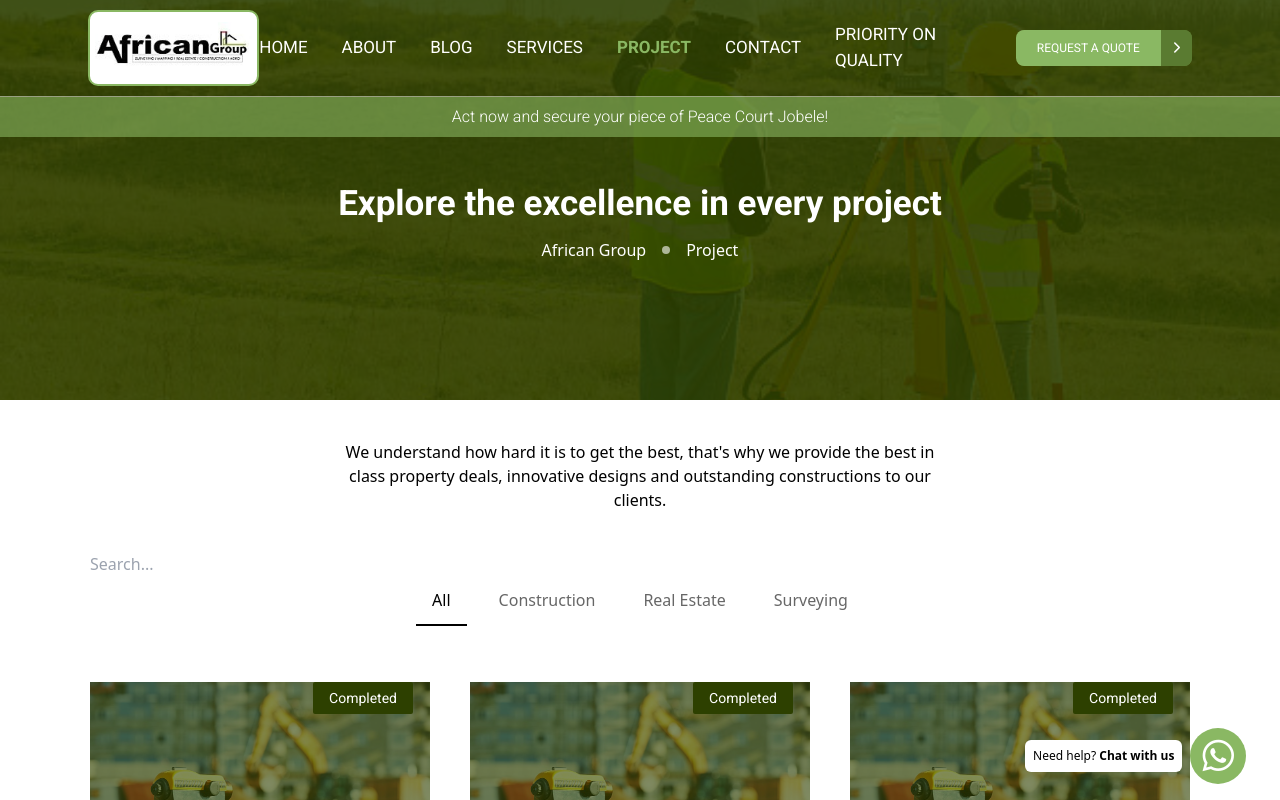
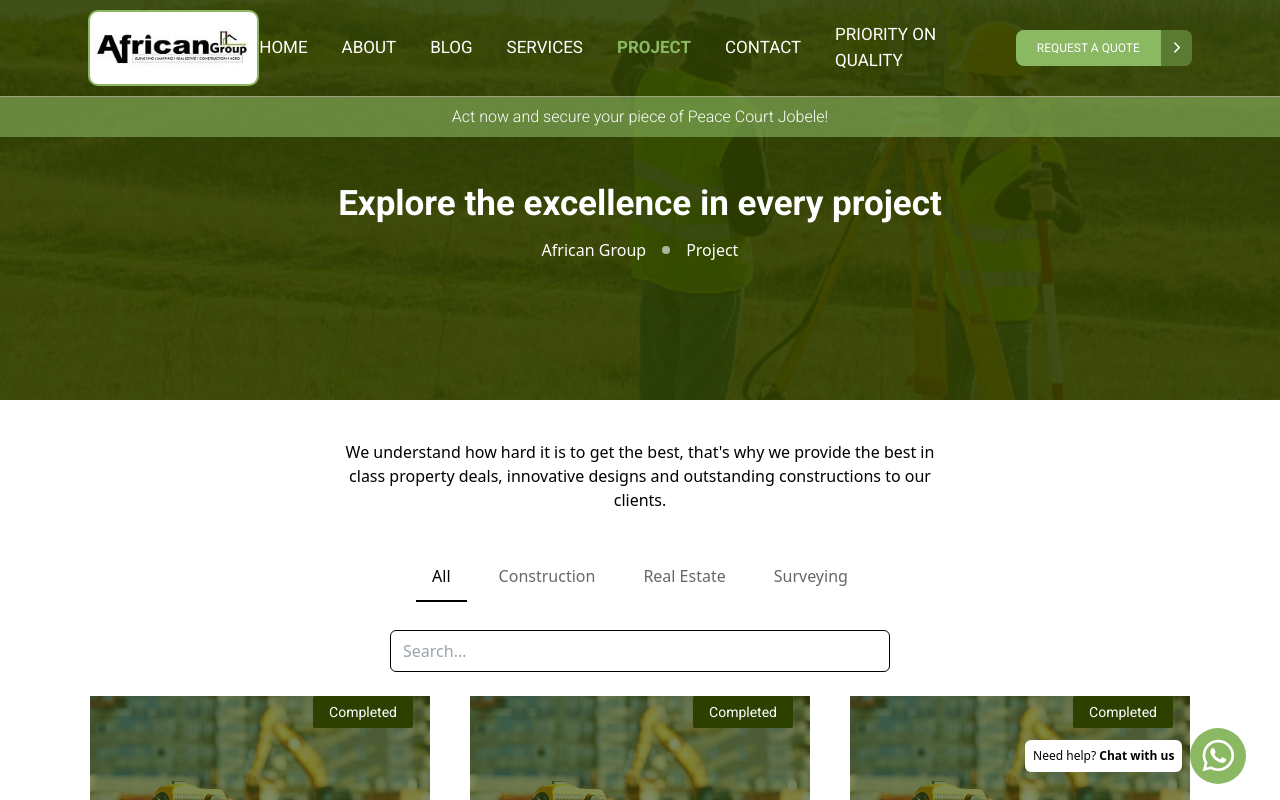
Before and after one commit to Peteru2/AfricanGroup, a React (Vite) app: page /project in a window 1280 px wide. Shown: the top 800 px of the page. Built offline with nearby package versions, Linux system fonts and the light colour scheme; a web font is replaced by a local one.

Commit message:
New Update

```diff
--- a/src/component/ProjectComp/ProjLists.jsx
+++ b/src/component/ProjectComp/ProjLists.jsx
@@ -115,15 +115,8 @@ const ProjList = () => {
                             </motion.div>
 
                     </div>
-                    <div className="search-container">
-                <input
-                    type="text"
-                    placeholder="Search..."
-                    value={searchQuery}
-                    onChange={handleChange}
-                />
-            </div>
-                    <div className="flex justify-center mb-14">
+
+                    <div className="flex justify-center mb-5">
                         <h2 onClick={handleAll} className={`${!construction && !realEstate && !survey?" border-b-2 transition-all duration-300 ease-in-out text-center":" text-black text-opacity-60"} py-3 md:px-4 px-2  md:mx-2 mx-[2px] cursor-pointer  `}>All</h2>
                         <h2 onClick={handleConstruction} className={`${construction?" border-b-2 transition-all duration-300 ease-in-out text-center":" text-black text-opacity-60"} py-3 md:px-4 px-2 md:mx-2 mx-[2px] cursor-pointer    `}>Construction</h2>
                         <h2  onClick={handleRealEstate} className={`${realEstate?" border-b-2 transition-all duration-300 ease-in-out text-center":" text-black text-opacity-60"} py-3 md:px-4 px-2  md:mx-2 mx-[2px] cursor-pointer   `}>Real Estate</h2>
@@ -131,7 +124,18 @@ const ProjList = () => {
 
 
                     </div>
+                    <div className="flex justify-center mb-4 ">
 
+                    <div className="py-2 border-[1px] my-2 rounded-md w-[500px]">
+                <input
+                    type="text"
+                    placeholder="Search..."
+                    value={searchQuery}
+                    onChange={handleChange}
+                    className="w-full outline-none px-3"
+                />
+            </div>
+            </div>
                     <div className={ `${!construction && !realEstate && !survey ? "block" : " hidden"} grid xl:grid-cols-3 md:grid-cols-2 grid-cols-1 gap-10  mb-[30px] font-roboto`}>
                          {
                             filteredData.map((data, index) => {
--- a/src/component/ProjectComp/RealEstate.jsx
+++ b/src/component/ProjectComp/RealEstate.jsx
@@ -10,7 +10,6 @@ const RealEstate = () => {
         <>
         <section>
         <div className="grid xl:grid-cols-3 md:grid-cols-2 grid-cols-1 gap-10  mb-[30px] font-roboto">
-
         {
                             randomProjects.map((data, index) => {
                                 return(
@@ -40,7 +39,6 @@ style={{ 'maxWidth': '100%', 'height': 'auto', position: 'relative' }}>
     </div>
     <Link to={`/project/real-estate/${data.titleParam}`} className=''>
     <div className="absolute inset-1 px-10 flex justify-center items-center]">
-
          <div className="flex absolute bottom-[-4px] left-[-4px]  opacity-0  group-hover:opacity-100 transition ease-in-out  duration-500">
                     <h1 className="h-3 w-3 bg-private"></h1>
         </div>
--- /dev/null
+++ b/src/component/ProjectComp/SearchFilter.jsx
@@ -0,0 +1,33 @@
+import React, { useState, useEffect } from 'react';
+import { filterData } from "../utils/index"
+
+const SearchFilter = ({ data }) => {
+    const [searchQuery, setSearchQuery] = useState('');
+    const [filteredData, setFilteredData] = useState(data);
+
+    useEffect(() => {
+        if (searchQuery.trim() !== "") {
+            const filtered = filterData(data, searchQuery);
+            setFilteredData(filtered);
+        } else {
+            setFilteredData(data);
+        }
+    }, [searchQuery, data]);
+
+    const handleChange = (event) => {
+        setSearchQuery(event.target.value);
+    };
+
+    return (
+        <div className="search-container">
+            <input
+                type="text"
+                placeholder="Search..."
+                value={searchQuery}
+                onChange={handleChange}
+            />
+        </div>
+    );
+};
+
+export default SearchFilter ;
--- /dev/null
+++ b/src/component/utils/index.jsx
@@ -0,0 +1,12 @@
+export const filterData = (data, searchQuery) => {
+    return data.filter((item) => {
+        const { title, serviceType, category, location } = item;
+        const searchText = searchQuery.toLowerCase();
+        return (
+            title && title.toLowerCase().includes(searchText) ||
+            serviceType && serviceType.toLowerCase().includes(searchText) ||
+            category && category.toLowerCase().includes(searchText) ||
+            location && location.toLowerCase().includes(searchText)
+        );
+    });
+};
```
